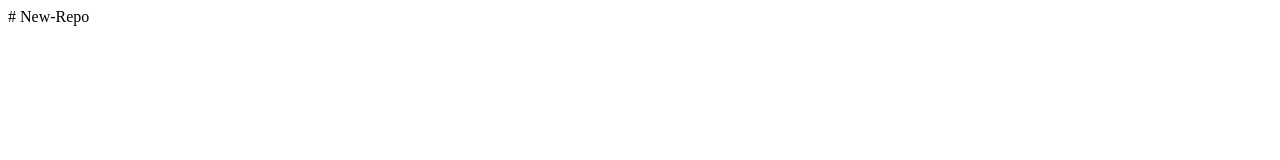
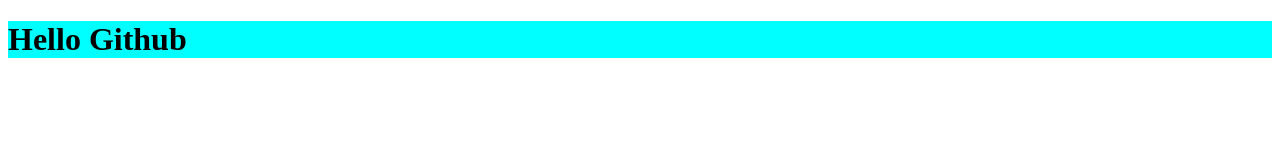
Before and after one commit to abusayemmusa/New-Repo, a plain HTML site: page index.html in a window 1280 px wide. Drawn offline with Linux system fonts and the light colour scheme.

```diff
--- a/index.html
+++ b/index.html
@@ -1 +1,12 @@
-# New-Repo
+<!DOCTYPE html>
+<html lang="en">
+<head>
+    <meta charset="UTF-8">
+    <meta name="viewport" content="width=device-width, initial-scale=1.0">
+    <title>Document</title>
+    <link rel="stylesheet" href="style.css">
+</head>
+<body>
+    <h1>Hello Github</h1>
+</body>
+</html>
--- a/style.css
+++ b/style.css
@@ -0,0 +1,3 @@
+h1 {
+    background-color: aqua;
+}
```
